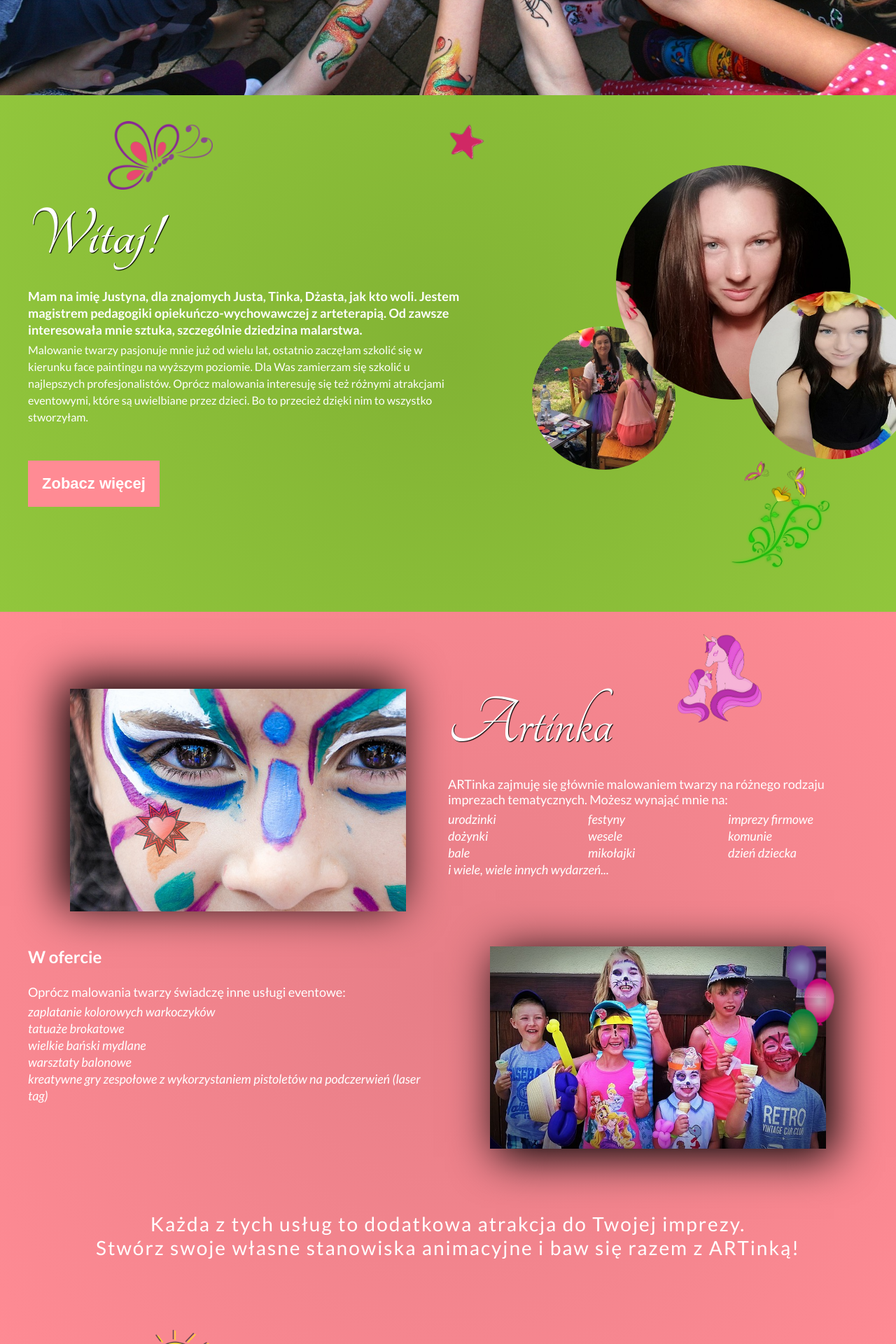
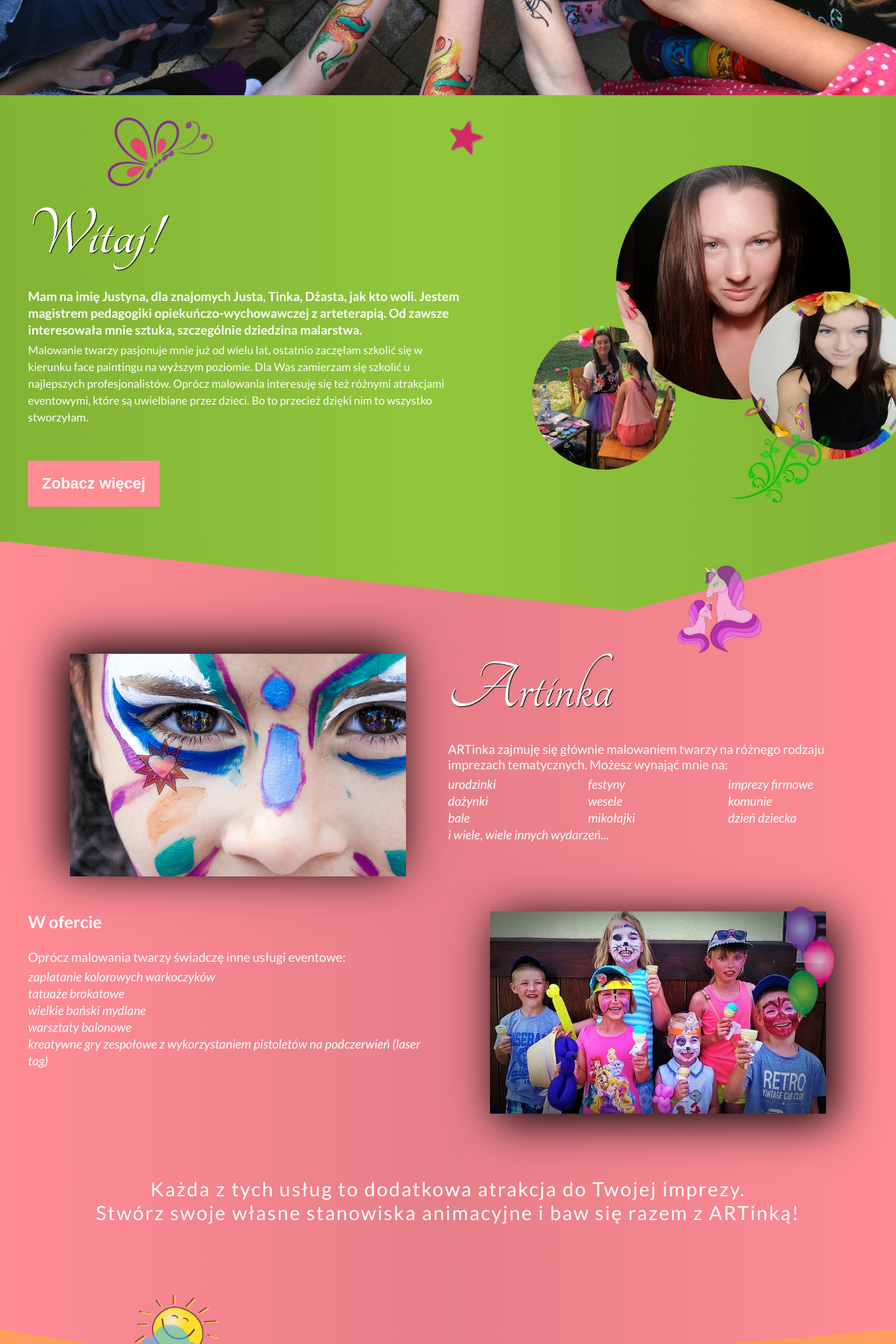
Before and after one commit to kwaq102/ARTInka, a React (Create React App) app: page / in a window 1280 px wide. Shown: the part 680-2600 px from the top of the page at 70% size. Built offline with nearby package versions, Linux system fonts and the light colour scheme.

Commit message:
correct background in homePage

```diff
--- a/src/layouts/App.js
+++ b/src/layouts/App.js
@@ -4,6 +4,8 @@ import "../styles/App.css";
 import Footer from "./Footer";
 import Navigation from "./Navigation";
 import Pages from "./Pages";
+
+import wave from "../imgs/wave.svg";
 
 class App extends Component {
 	render() {
--- a/src/layouts/Footer.jsx
+++ b/src/layouts/Footer.jsx
@@ -40,7 +40,10 @@ const Footer = () => {
 						</a>
 					</div>
 					<div className="footer-nav">{menu}</div>
+				</div>
+			</div>
 			<div className="policy">
+				<div className="wrapper-policy">
 					<p>ARTinka © 2022.</p>
 					<p>
 						Projekt i wykonanie{" "}
@@ -48,7 +51,6 @@ const Footer = () => {
 					</p>
 				</div>
 			</div>
-			</div>
 		</>
 	);
 };
--- a/src/styles/AboutInHomePage.css
+++ b/src/styles/AboutInHomePage.css
@@ -1,7 +1,20 @@
 .about-in-home-page {
-	padding: 100px 0;
+	padding-top: 100px;
 	background: var(--greenGradient);
 	position: relative;
+}
+
+.about-in-home-page::after {
+	content: "";
+	position: absolute;
+	background: inherit;
+	margin-top: -1px;
+	width: 100%;
+	height: 100px;
+	top: 100%;
+	left: 0;
+	clip-path: polygon(100% 0, 0 0, 70% 100%);
+	z-index: 5;
 }
 
 .wrapper-about-in-home-page {
--- a/src/styles/Advantages.css
+++ b/src/styles/Advantages.css
@@ -1,5 +1,5 @@
 .advantages {
-	padding: 50px 0;
+	padding: 100px 0 100px 0;
 	background: var(--orangeGradient);
 	color: white;
 	position: relative;
--- a/src/styles/App.css
+++ b/src/styles/App.css
@@ -22,6 +22,7 @@
 }
 
 #footer {
-	padding: 20px 0;
+	position: relative;
+	padding-top: 20px;
 	background-color: var(--blue);
 }
--- a/src/styles/Certificates.css
+++ b/src/styles/Certificates.css
@@ -1,5 +1,18 @@
 .certificates {
+	position: relative;
 	background: var(--greenGradient);
+}
+
+.certificates::before {
+	content: "";
+	position: absolute;
+	width: 100%;
+	height: 300px;
+	background: inherit;
+	top: -30px;
+	left: 0;
+	clip-path: polygon(80% 0, 0 10%, 100% 10%);
+	z-index: 1;
 }
 
 .certificates-wrapper {
--- a/src/styles/Footer.css
+++ b/src/styles/Footer.css
@@ -3,6 +3,21 @@
 	margin: 0 auto;
 	display: flex;
 	justify-content: space-between;
+	flex-wrap: wrap;
+}
+
+.footer::before,
+.policy::before {
+	content: "";
+	background-size: 14px 100%;
+	height: 16px;
+	width: 100%;
+	position: absolute;
+	left: 0;
+	right: 0;
+	bottom: 100%;
+	background-image: linear-gradient(315deg, var(--blue) 25%, transparent 25%),
+		linear-gradient(45deg, var(--blue) 25%, transparent 25%);
 }
 
 /* LOGO */
@@ -25,8 +40,8 @@
 	text-decoration: none;
 	color: white;
 	font-style: italic;
-    font-family: 'Tangerine', cursive;
-    transition: all .2s ease-out;
+	font-family: "Tangerine", cursive;
+	transition: all 0.2s ease-out;
 }
 
 .phone-in-footer a:hover {
@@ -55,7 +70,7 @@
 
 .socials a img {
 	width: 50px;
-    transition: transform .3s ease-out;
+	transition: transform 0.3s ease-out;
 	cursor: pointer;
 }
 
@@ -80,7 +95,7 @@
 	font-weight: 900;
 	letter-spacing: 1px;
 	font-size: 22px;
-    transition: all .2s ease-out;
+	transition: all 0.2s ease-out;
 }
 
 .footer-nav-item a:hover {
@@ -92,15 +107,35 @@
 }
 
 .policy {
+	margin-top: 20px;
+	background-color: var(--darkBlue);
+	position: relative;
+}
+
+.policy::before {
+	background-image: linear-gradient(
+			315deg,
+			var(--darkBlue) 25%,
+			transparent 25%
+		),
+		linear-gradient(45deg, var(--darkBlue) 25%, transparent 25%);
+}
+
+.wrapper-policy {
+	width: var(--widthContent);
+	margin: 0 auto;
 	display: flex;
+	justify-content: flex-end;
 }
 
 .policy p {
+	height: 100px;
+	margin-top: 10px;
 	font-size: 13px;
 	font-weight: 300;
 	color: white;
 }
-.policy p:nth-child(2){
+.policy p:nth-child(2) {
 	margin-left: 5px;
 }
 
--- a/src/styles/Services.css
+++ b/src/styles/Services.css
@@ -1,8 +1,19 @@
 .services {
-	padding-top: 100px;
+	padding-top: 150px;
 	padding-bottom: 100px;
 	background: var(--redGradient);
 	position: relative;
+}
+.services::after {
+	content: "";
+	position: absolute;
+	width: 100%;
+	height: 70px;
+	background: var(--redGradient);
+	top: 100%;
+	left: 0;
+	clip-path: polygon(100% 0, 0 0, 35% 100%);
+	z-index: 1;
 }
 
 .wrapper-services {
--- a/src/styles/index.css
+++ b/src/styles/index.css
@@ -12,9 +12,20 @@
 		#ff9e5f
 	);
 	--green: #82b334;
-	--greenGradient: radial-gradient(circle at 50% 50%, #82b334, #91c63c);
+	--greenGradient: linear-gradient(
+		90deg,
+		#82b334 0%,
+		#91c63c 50%,
+		#82b334 100%
+	);
+
 	--red: #ff8b94;
-	--redGradient: radial-gradient(circle at 50% 50%, #e67e87, #ff8b94);
+	--redGradient: linear-gradient(
+		90deg,
+		#ff8b94 0%,
+		rgba(230, 126, 135, 1) 50%,
+		rgba(255, 139, 148, 1) 100%
+	);
 	--blue: #64b5f6;
 	--blueGradient: radial-gradient(circle at 40% 50%, #5aa1db, #64b5f6);
 	--darkBlue: #0984e3;
```
Also changed, not shown: src/imgs/wave.svg (added). Lines whose indentation alone changed are shown as unchanged.
